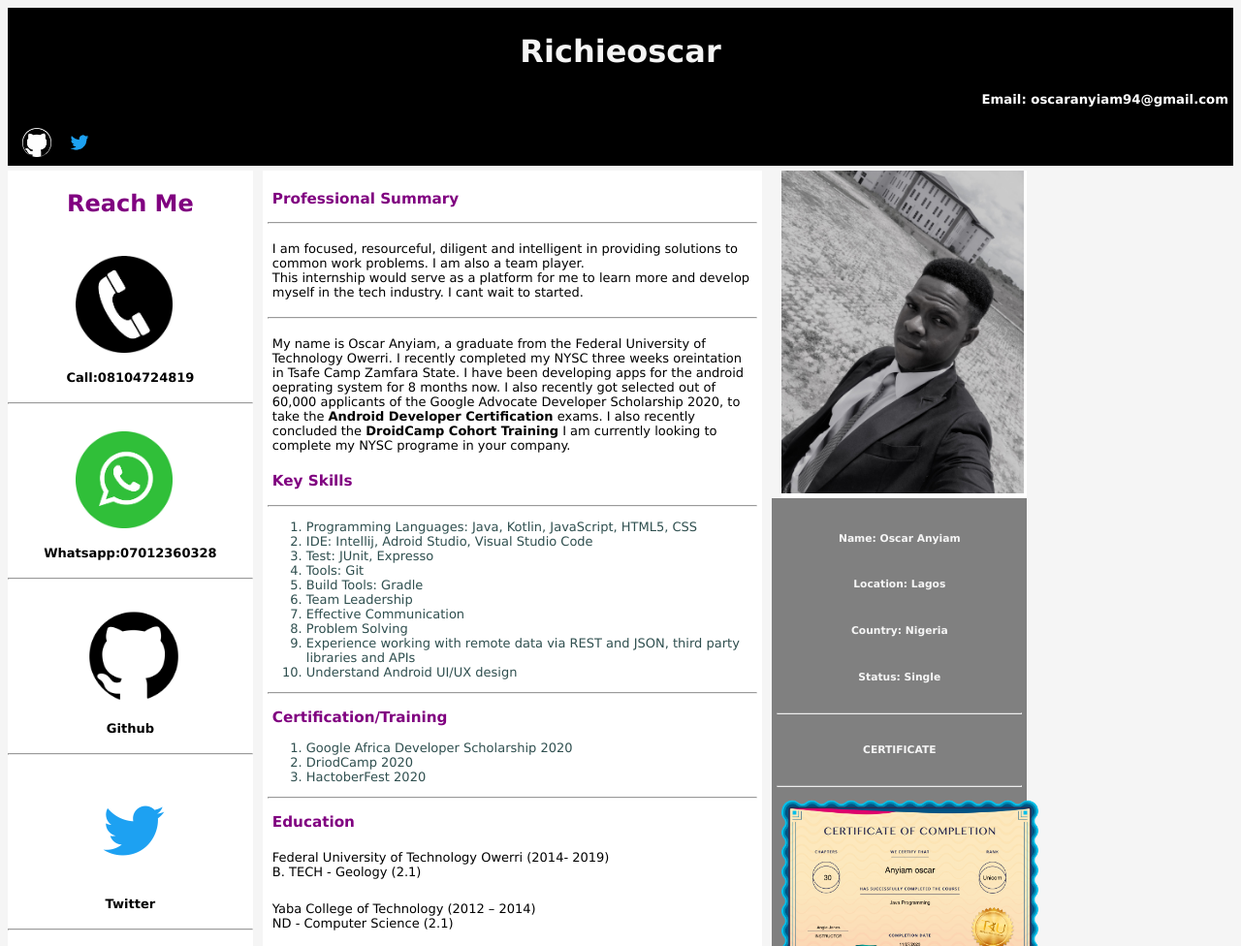
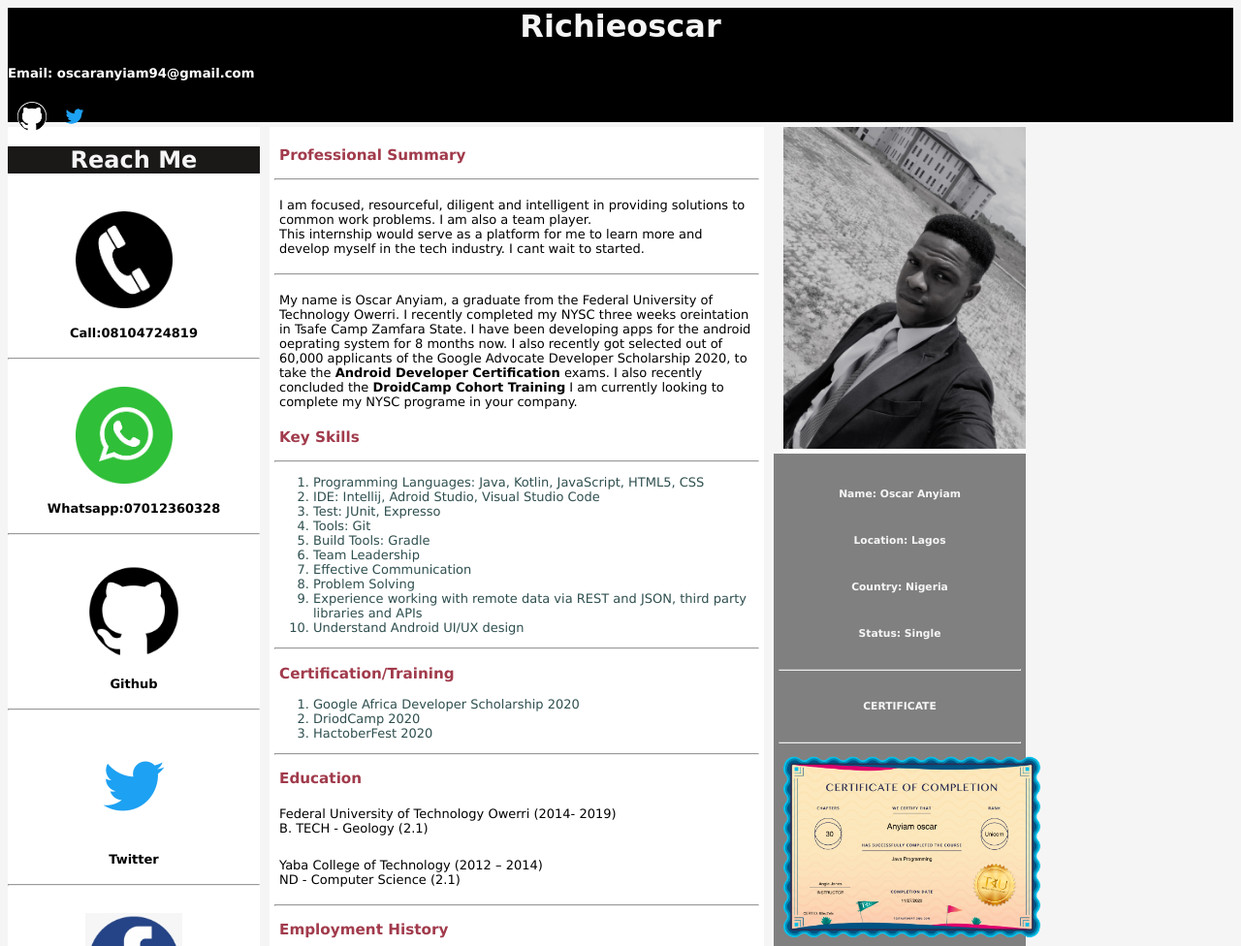
Before and after one commit to richieoscar/richieoscar.github.io, a plain HTML site: page index.html in a window 1280 px wide. Shown: the top 976 px of the page at 97% size. Drawn offline with Linux system fonts and the light colour scheme.

```diff
--- a/css/style.css
+++ b/css/style.css
@@ -11,21 +11,23 @@
 div.call{
     float: left;
     background-color: white;
-    width: 20%;
+    width: 260px;
 }
 
 div.feed{
     float: left;
     background-color: white;
-    width: 17%;
+    width: 260px;
+    margin-left: 10px;
 
 }
 div.proj{
     float: left;
     background-color: white;
-    width: 17%;
+    width: 250px;
     border: 1px;
     margin-top: 2px;
+    margin-left: 10px;
 
 
 }
@@ -33,7 +35,7 @@ div.proj{
 div.section{
     float: left;
     margin-left: 10px;
-    width: 40%;
+    width: 500px;
     height: auto;
     font-size:small;
     background-color:white;
@@ -46,7 +48,7 @@ div.section{
 
 div.cv{
     color: darkslategrey;
-    width: 20%;
+    width: 250px;
     height: auto;
     float: left;
 
@@ -69,12 +71,12 @@ div.image{
 
 
 div.header{
+    width: 100%;
+    height: 15%;
     background-color:black;
     color: white;
     text-align: left;
-    padding: 5px;
-    text-decoration: solid;
-
+    margin-bottom: 3px;
 
 }
 div.sm{
@@ -105,22 +107,24 @@ p{
     font-size: small;
 }
 h2{
+    background-color: rgb(27, 24, 24);
     text-align: center;
-    color: purple;
+    color: whitesmoke;
     font-family: Verdana
+
 }
 
 h1{
-    font-family: Verdana;
+    font-family: cursive;
     color:whitesmoke;
 }
 h3{
-    color: purple;
+    color: #a13b4c;
     text-align: left;
     padding-left: 5px;
 }
 h5{
-    text-align: right;
+
     color: blue;
     font-family:Verdana ;
 }
```
Also changed, not shown: images/logo.png (added), 1 other file.
